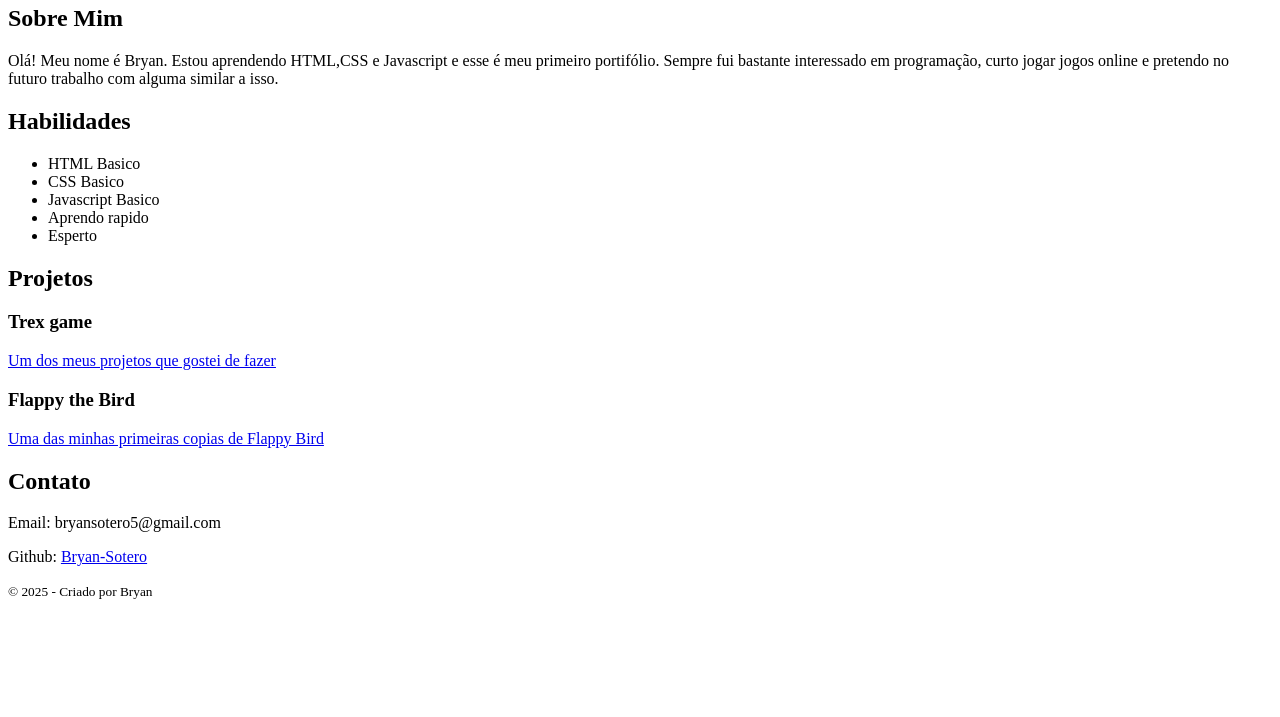
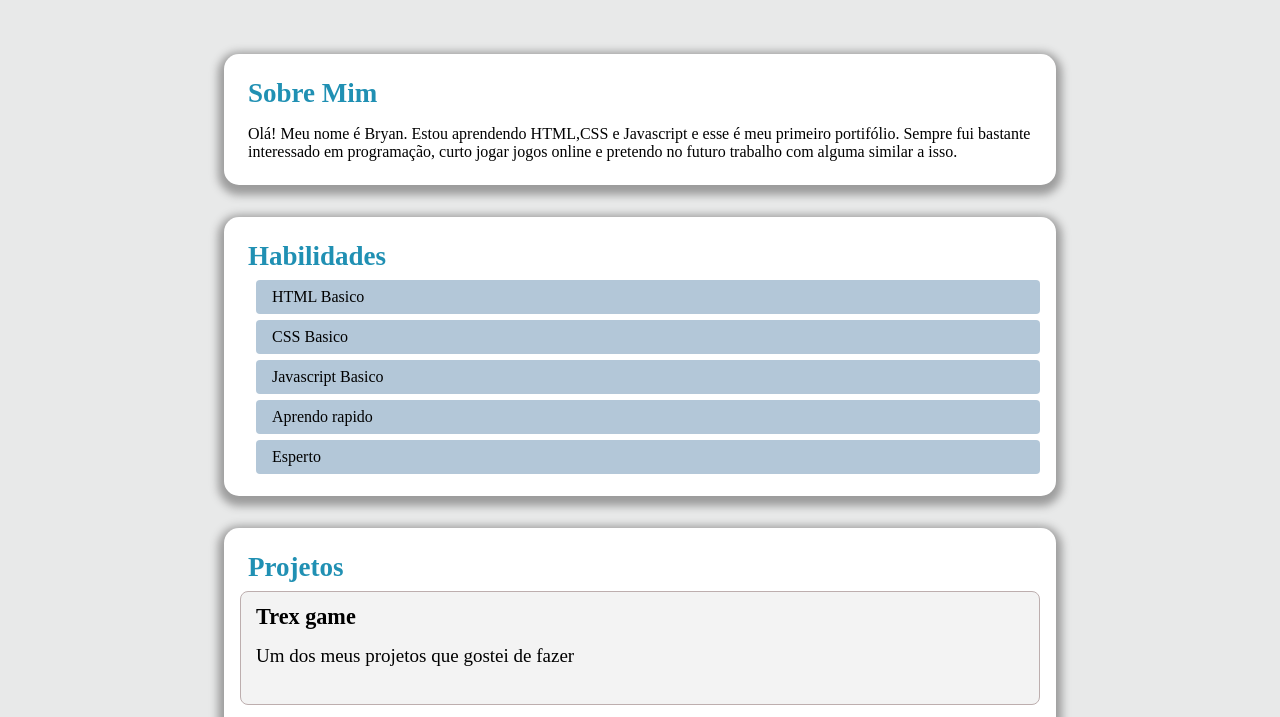
Before and after one commit to Bryan-Sotero/Meu-primeiro-projeto, a plain HTML site: page index.html in a window 1280 px wide. Shown: the part 167-884 px from the top of the page. Before the commit the page ends 800 px from the top, so only its background shows below. Drawn offline with Linux system fonts and the light colour scheme.

Commit message:
primeiras mudanças

```diff
--- a/index.html
+++ b/index.html
@@ -30,19 +30,19 @@
         </section>
         <section>
             <h2>Projetos</h2>
-            <div>
+            <div class="projeto-div">
                 <h3>Trex game</h3>
                 <a href="https://github.com/kktrxs/trex-game/tree/main" target="_blank">Um dos meus projetos que gostei de fazer</a>
             </div>
-            <div>
+            <div class="projeto-div">
                 <h3>Flappy the Bird</h3>
                 <a href="https://github.com/kktrxs/flappy-the-bird-2.5" target="_blank">Uma das minhas primeiras copias de Flappy Bird</a>
             </div>
         </section>
         <section>
             <h2>Contato</h2>
-            <p>Email: bryansotero5@gmail.com</p>
-            <p>Github: <a href="https://github.com/Bryan-Sotero" target="_blank">Bryan-Sotero</a></p>
+            <p><b>Email:</b> bryansotero5@gmail.com</p>
+            <p><b>Github:</b> <a href="https://github.com/Bryan-Sotero" target="_blank">Bryan-Sotero</a></p>
         </section>
     </main>
     <footer>
--- a/style.css
+++ b/style.css
@@ -1,5 +1,105 @@
+* {
+    margin: 0;
+}
+
+body {
+    background-color: rgb(232, 233, 233);
+}
+
+header {
+    background-image: linear-gradient(rgba(37, 138, 206, 0.397),rgb(79, 99, 155));
+    height: 135px;
+    align-content: center;
+    text-align: center;
+    padding: 15px;
+}
+
 h1 {
-    color: darkmagenta;
+    color: rgb(70, 115, 167);
     font-size: 50px;
     font-family: Arial, Helvetica, sans-serif;
+    margin: 10px 15px 12px;
 }
+
+main {
+    display: flex;
+    margin: 40px auto;
+    width: 60%;
+    flex-direction: column;
+    justify-content: center;
+    align-items: center;
+}
+
+section {
+    width: 800px;
+    border-radius: 15px;
+    background-color: rgb(255, 255, 255);
+    margin: 16px;
+    padding: 16px;
+    -webkit-box-shadow: 0px 4px 9px 6px #9C9C9C;
+    box-shadow: 0px 4px 9px 6px #9C9C9C;
+}
+
+section h2 {
+    color: rgb(32, 144, 179);
+    margin: 8px;
+    font-size: 27px;
+}
+
+section p {
+    padding: 8px;
+    font-size: 16px;
+    font-weight: 450;
+}
+
+section ul {
+    list-style: none;
+    padding-left: 0;
+}
+
+section ul li {
+    background-color: rgba(54, 108, 153, 0.377);
+    border-radius: 4px;
+    margin-left: 16px;
+    padding: 8px;
+    padding-left: 16px;
+    margin-bottom: 6px;
+}
+
+.projeto-div {
+    background-color: #f0f0f0c0;
+    height: 100px;
+    padding-top: 12px;
+    padding-left: 15px;
+    border: solid 1px rgb(189, 174, 174);
+    border-radius: 8px;
+    margin-bottom: 15px;
+    font-size: 19px;
+}
+
+.projeto-div h3 {
+    margin-bottom: 15px;
+}
+
+a {
+    text-decoration: none;
+    color: black;
+}
+
+a:hover {
+    color: -webkit-link;
+    text-decoration: underline;
+}
+
+
+footer {
+    display: flex;
+    flex-direction: column;
+    justify-content: center;
+    align-items: center;
+    background-color: rgb(22, 135, 201);
+    font-size: medium;
+    font-weight: 200;
+    color: white;
+    height: 50px;
+}
```
